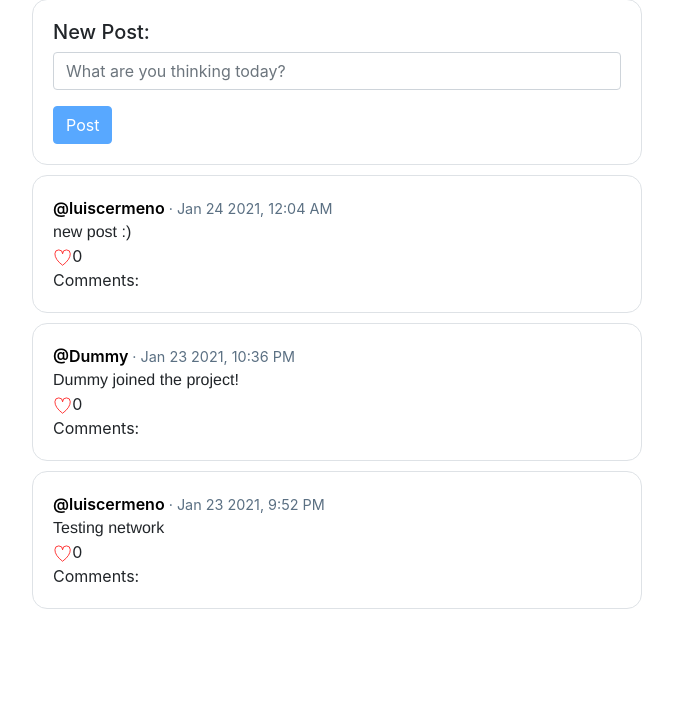
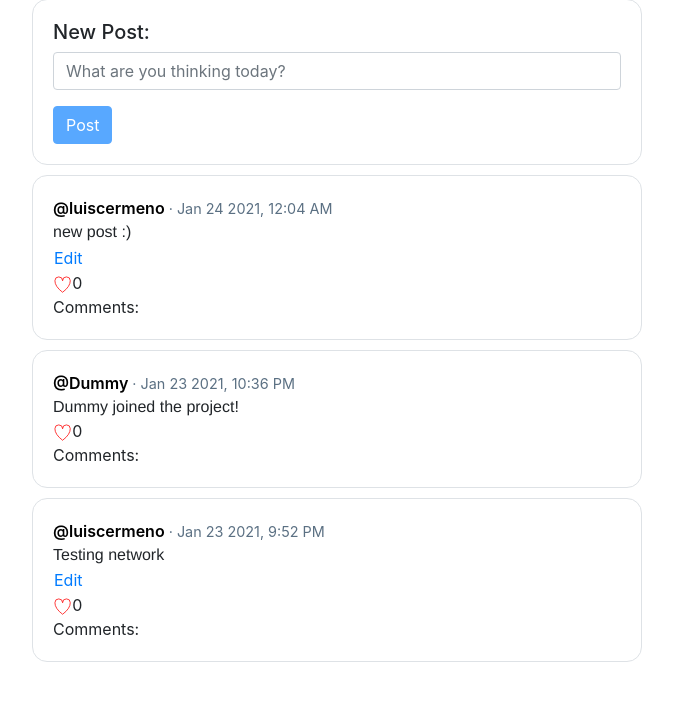
Before and after one commit to luisCermeno/network, a Django app: page / in a window 1280 px wide. Shown: the part 97-800 px from the top of the page, without its empty margins (303-976 px from the left). Run offline with Django 3.2, Linux system fonts and the light colour scheme; a user stored in the database is signed in; data comes from the database, SQL or seed files in the repository; both versions use the stored data as it was after the commit; data that the repository does not hold is empty; some libraries are stand-ins or nearby versions.

Commit message:
Edit form implemented

```diff
--- a/network/static/network/script.js
+++ b/network/static/network/script.js
@@ -3,7 +3,13 @@ window.onpopstate = function(event) {
     showSection(event.state.section);
 }
 
+//Get who the user is
+const request_user = JSON.parse(document.getElementById('request_user').textContent);
+
+//Start script once the content is loaded
 document.addEventListener('DOMContentLoaded', function() {
+
+    //Listen for click on section of the navbar
     document.querySelectorAll('.section-btn').forEach(button => {
         button.onclick = function() {
             const section = this.dataset.section;
@@ -83,7 +89,8 @@ function listen_new_post(){
               // Print result
               console.log(result);
           })
-          .then(allposts_view())
+          //Once client has goten the response, load all posts again
+          .then( () => {allposts_view()} )
         //Stop form from submitting
         return false
     }
@@ -91,6 +98,7 @@ function listen_new_post(){
 
 //Load posts function
 function load_posts(filter){
+    console.log('Running load_posts()')
     //Fetch from API
     fetch(`/get/posts/${filter}`)
     //Then, get the response and convert it to jason
@@ -106,30 +114,36 @@ function load_posts(filter){
             //For each post create a col div
             const col_post = document.createElement('div');
             col_post.className = 'col col-12 border'
-            col_post.dataset.postid = post.id;
+            col_post.dataset.post_id = post.id;
             //Create colums inside the fiv
-            for(j = 0; j < 4; j++){
+            for(j = 0; j < 5; j++){
                 section = document.createElement('div')
                 section.className = 'post-section'
                 section.dataset.section = j
                 col_post.append(section)
             }
-            //Create a clone of the heart svg span
-            heart = document.createElement("span")
-            heart.innerHTML = document.querySelector('.heart-button').outerHTML
-            heart.firstChild.style.display = 'inline'
-            heart.dataset.post_id = post.id
+
             //Create a likes span
             likes = document.createElement("span")
             likes.innerHTML = `${post.likes.length}`
+            //Create a clone of the heart svg span
+            heart = document.querySelector('.heart-button').cloneNode(true)
+            heart.style.display = 'inline'
+            heart.dataset.post_id = post.id
+            //Create an anchor for user profile
+            user_link = document.createElement("a")
+            user_link.href = ''
+            user_link.innerHTML = `@${post.user}`
             //Create a timestamp span
             timestamp = document.createElement("span")
             timestamp.className = 'timestamp'
             timestamp.innerHTML = ` &middot ${post.timestamp}`
-            //Create an anchor elemente
-            user = document.createElement("a")
-            user.href = '#'
-            user.innerHTML = `@${post.user}`
+            //Create edit button
+            edit_btn = document.createElement("button")
+            edit_btn.className = 'edit-btn btn btn-link'
+            edit_btn.innerHTML = 'Edit'
+            edit_btn.dataset.post_id = post.id
+
 
             //Get the colums created and fill them with data
             for (j = 0; j < col_post.children.length; j++) {
@@ -137,33 +151,76 @@ function load_posts(filter){
                     //User section
                     case 0:
                         col_post.children[j].className = 'post-usertime-section'
-                        col_post.children[j].append(user)
+                        col_post.children[j].append(user_link)
                         col_post.children[j].append(timestamp)
                         break
                     //Body section
                     case 1:
                         col_post.children[j].className = 'post-body-section'
+                        col_post.children[j].dataset.post_id = post.id
                         col_post.children[j].innerHTML = post.body
                         break
+                    //Edit section
+                    case 2:
+                        col_post.children[j].className = 'post-edit-section'
+                        if (request_user == post.user){
+                            col_post.children[j].append(edit_btn)
+                        }
+
                     //Likes section
-                    case 2:
+                    case 3:
                         col_post.children[j].className = 'post-likes-section'
                         col_post.children[j].append(heart)
                         col_post.children[j].append(likes)
                         break
-                    //Likes section
-                    case 3:
+                    //Comments section
+                    case 4:
                         col_post.children[j].className = 'post-comments-section'
                         col_post.children[j].innerHTML = 'Comments:'
                         break
                 }
             }
-
             //Append post col to the posts wrapper
             document.querySelector('#posts-wrapper').append(col_post);
         }
-    });
+    })
+    //Once the HTML is built, listen for edit and likes buttons
+    .then( () => {
+        console.log('Posts Loaded, HTML built')
+        listen_edit()
+    })
 }
+
+//Edit post function
+function listen_edit(){
+    console.log('Running listen_edit()')
+    document.querySelectorAll('.edit-btn').forEach(button => {
+        console.log(button)
+        button.onclick = () => {
+            //Get the id of the post
+            post_id = button.dataset.post_id
+            console.log(`Button Edit for post ${post_id} pressed`)
+            //Get the edit form (initialy display none)
+            edit_form = document.querySelector('.edit-form').cloneNode(true)
+            edit_form.dataset.post_id = post_id
+            edit_form.style.display = 'block'
+            //Get the body section of that post and inject the form
+            body = document.querySelector(`[data-post_id="${post_id}"].post-body-section`)
+            body.innerHTML = edit_form.outerHTML
+            button.style.display = 'none'
+            console.log(edit_form)
+            //Listen for form submission
+            edit_form.onsubmit = () => {
+                console.log(`Edit form for post ${post_id} trying to submit`)
+                //Stop form from submitting
+                return false;
+            }
+
+
+        }
+    })
+}
+
 
 //Following section
 function following_view(){
--- a/network/static/network/styles.css
+++ b/network/static/network/styles.css
@@ -1,3 +1,7 @@
+.edit-btn{
+    padding: 0px 0px;
+}
+
 /* navbar */
 .nav-item > a:hover{
     cursor: pointer;
@@ -56,3 +60,7 @@ svg:hover{
     fill: red;
     cursor: pointer;
 }
+
+.btn-link{
+    padding: 0px 0px;
+}
--- a/network/templates/network/index.html
+++ b/network/templates/network/index.html
@@ -30,5 +30,12 @@
         Q 90,60 50,90
         Q 10,60 10,30 z"/>
     </svg>
+    <!-- edit form -->
+    <form style="display: none" action="" method='POST' class="edit-form">
+        <div class="form-group" id="new-post-form">
+            <textarea class="form-control" name="body" rows="4" cols="50"></textarea>
+        </div>
+        <input class="btn btn-link" id="submit" type="submit" value="Save">
+    </form>
 </div>
 {% endblock %}
--- a/network/templates/network/layout.html
+++ b/network/templates/network/layout.html
@@ -6,6 +6,7 @@
         <title>{% block title %}Social Network{% endblock %}</title>
         <link rel="stylesheet" href="https://stackpath.bootstrapcdn.com/bootstrap/4.4.1/css/bootstrap.min.css" integrity="sha384-Vkoo8x4CGsO3+Hhxv8T/Q5PaXtkKtu6ug5TOeNV6gBiFeWPGFN9MuhOf23Q9Ifjh" crossorigin="anonymous">
         <link href="{% static 'network/styles.css' %}" rel="stylesheet">
+        {{ request.user.username|json_script:"request_user" }}
         <script src="{% static 'network/script.js' %}"></script>
     </head>
     <body>
```
Also changed, not shown: db.sqlite3.
